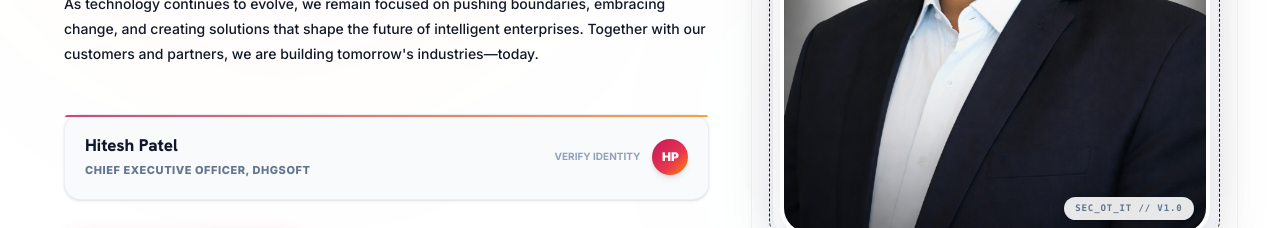
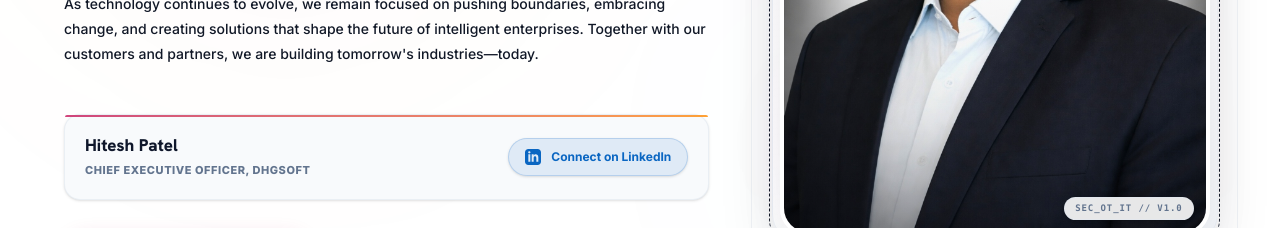
Before and after one commit to parthkumbhani/dhgsoft, a Next.js app: page / in a window 1280 px wide. Shown: the part 1260-1488 px from the top of the page. Built offline with nearby package versions, Linux system fonts and the light colour scheme; no server answers.

Commit message:
Integrate LinkedIn profile link with original branding icon to CEO message card

```diff
--- a/src/components/CEOMessage.tsx
+++ b/src/components/CEOMessage.tsx
@@ -147,17 +147,19 @@
                   Chief Executive Officer, DHGsoft
                 </p>
               </div>
-              <div className="flex items-center gap-3 mt-4 sm:mt-0">
-                <span className="text-[10px] font-bold text-slate-400 font-sans uppercase">Verify Identity</span>
-                <div
-                  className="w-9 h-9 rounded-full flex items-center justify-center font-black text-white text-xs shadow-md"
-                  style={{
-                    background: 'linear-gradient(135deg, #C5165C 0%, #E8364F 60%, #FF8A00 100%)',
-                  }}
-                >
-                  HP
-                </div>
-              </div>
+
+              {/* Premium LinkedIn Brand Button */}
+              <a
+                href="https://linkedin.com/in/hitesh-patel-967087a0"
+                target="_blank"
+                rel="noopener noreferrer"
+                className="flex items-center gap-2.5 px-4 py-2.5 rounded-xl bg-[#0A66C2]/10 border border-[#0A66C2]/20 hover:bg-[#0A66C2] hover:border-[#0A66C2] text-[#0A66C2] hover:text-white transition-all duration-300 shadow-sm mt-4 sm:mt-0 font-sans font-bold text-xs group"
+              >
+                <svg className="w-4 h-4 fill-current" viewBox="0 0 24 24">
+                  <path d="M19 0h-14c-2.761 0-5 2.239-5 5v14c0 2.761 2.239 5 5 5h14c2.762 0 5-2.239 5-5v-14c0-2.761-2.238-5-5-5zm-11 19h-3v-11h3v11zm-1.5-12.268c-.966 0-1.75-.79-1.75-1.764s.784-1.764 1.75-1.764 1.75.79 1.75 1.764-.783 1.764-1.75 1.764zm13.5 12.268h-3v-5.604c0-3.368-4-3.113-4 0v5.604h-3v-11h3v1.765c1.396-2.586 7-2.777 7 2.476v6.759z"/>
+                </svg>
+                <span>Connect on LinkedIn</span>
+              </a>
             </div>
 
             {/* Action Row */}
```
